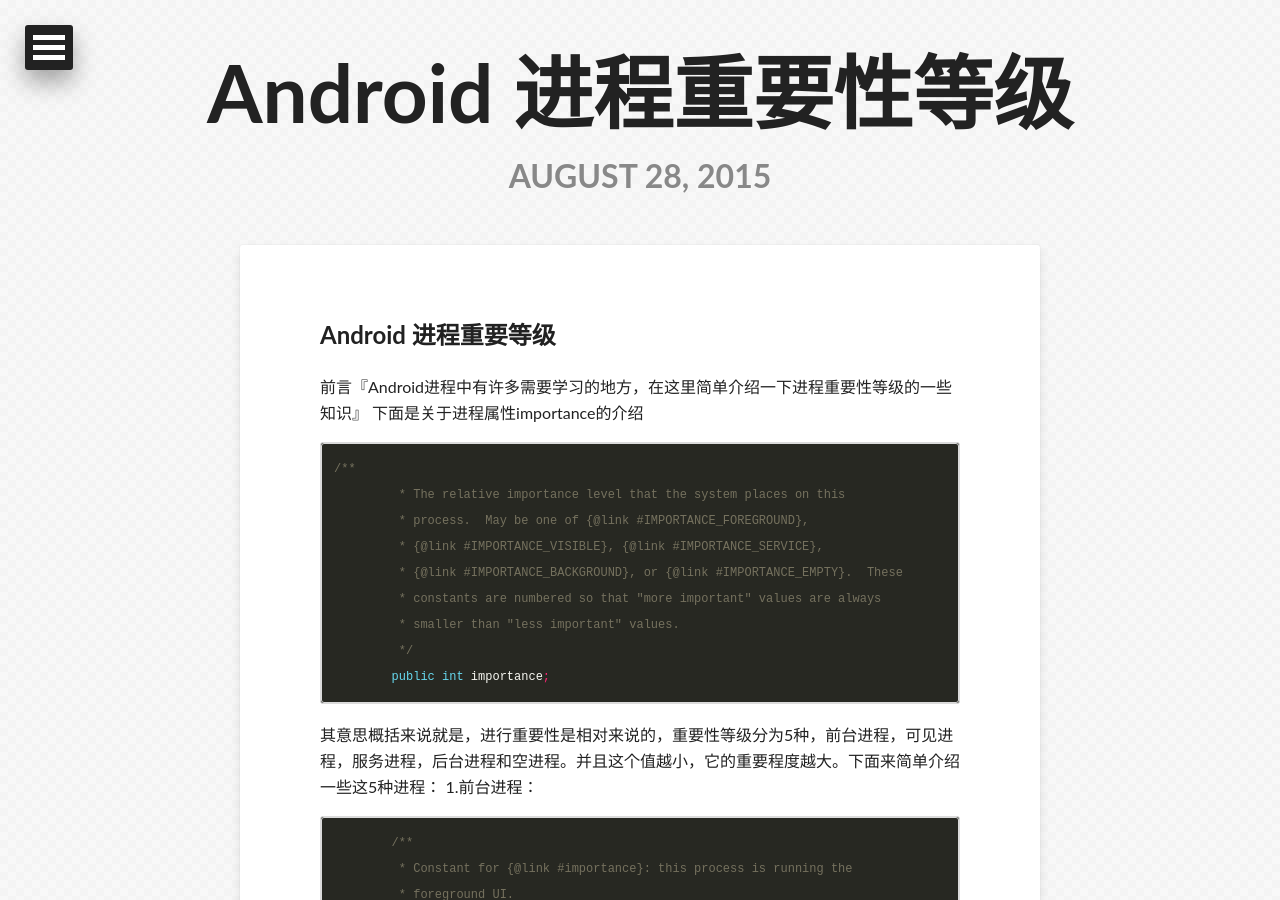
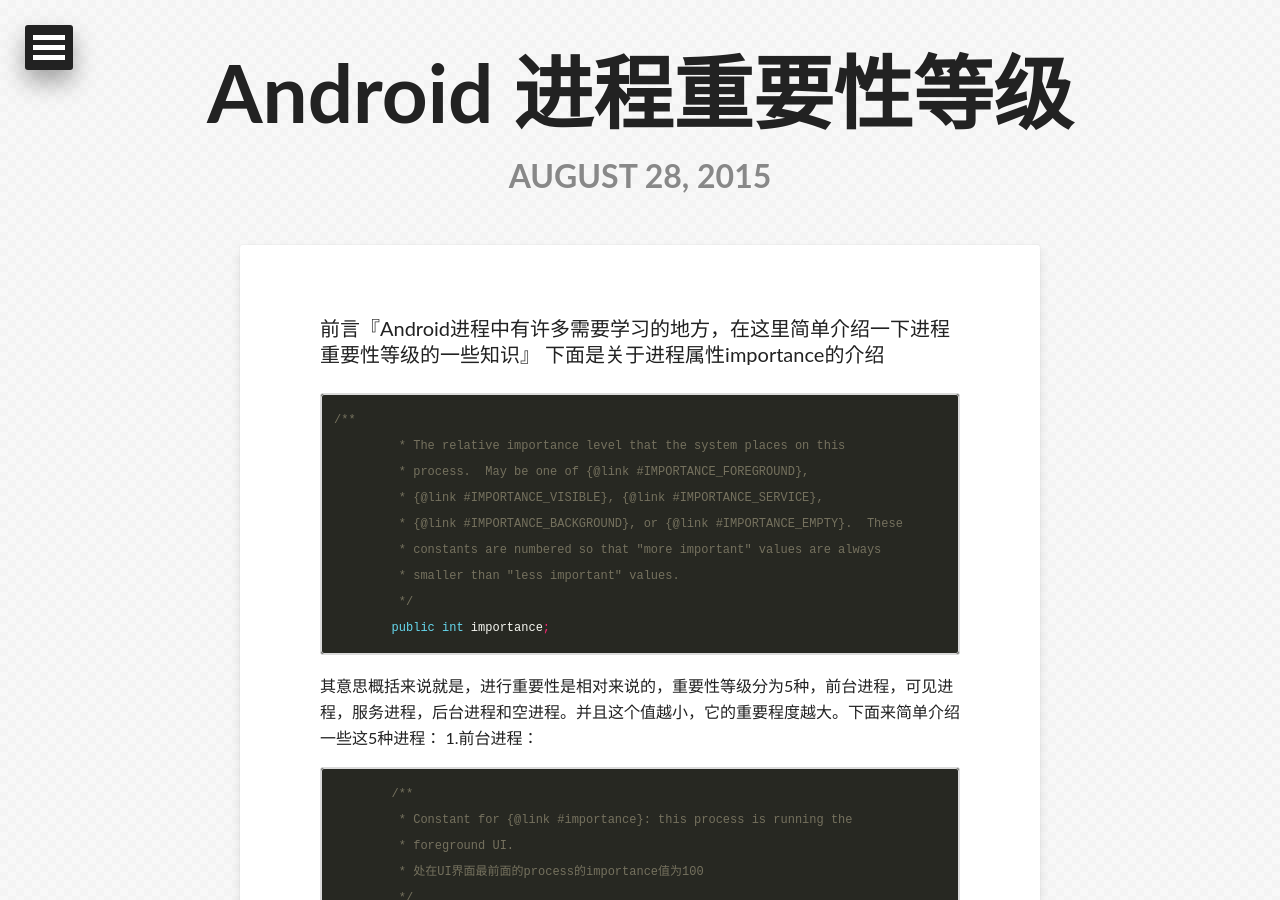
Before and after one commit to apyixiang/apyixiang.github.io, a Jekyll site: the page built from _posts/2014-02-11-linux-oh-my-zsh.markdown, in a window 1280 px wide and 900 px high. Built offline with Jekyll 4.4.1, drawn with Linux system fonts in a browser that asks for light colours; some web fonts are replaced; Markdown is read by kramdown in place of the engine named in the settings; comment, search, counter and statistics services are not loaded.

Commit message:
Update 2014-02-11-linux-oh-my-zsh.markdown

````diff
--- a/_posts/2014-02-11-linux-oh-my-zsh.markdown
+++ b/_posts/2014-02-11-linux-oh-my-zsh.markdown
@@ -6,9 +6,10 @@
 categories: dev
 tags: [android,process]
 ---
-##Android 进程重要等级
+
 前言『Android进程中有许多需要学习的地方，在这里简单介绍一下进程重要性等级的一些知识』
 下面是关于进程属性importance的介绍
+
 ```java
 /**
          * The relative importance level that the system places on this
@@ -20,8 +21,10 @@
          */
         public int importance;
 ```
+
 其意思概括来说就是，进行重要性是相对来说的，重要性等级分为5种，前台进程，可见进程，服务进程，后台进程和空进程。并且这个值越小，它的重要程度越大。下面来简单介绍一些这5种进程：
 1.前台进程：
+
 ```java
         /**
          * Constant for {@link #importance}: this process is running the
@@ -30,6 +33,7 @@
          */
         public static final int IMPORTANCE_FOREGROUND = 100;
 ```
+
 屏幕上显示的进程。我们最不希望结束的进行就是前台进行，所以它的importance最小。
 2.可见进程：
 ```java
````
